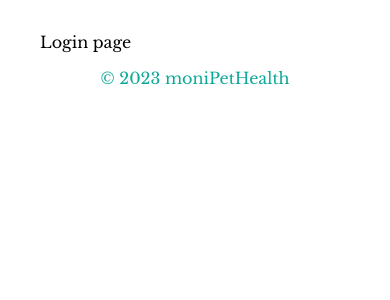
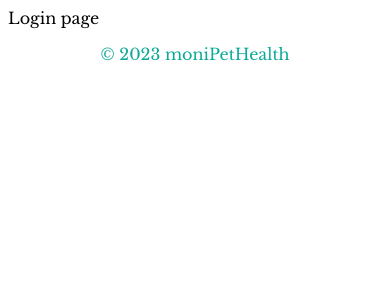
Before and after one commit to mhiratsuka/healthapp, a React (Vite) app in the folder frontend/app/: page /Login in a window 390 px wide. Shown: the top 300 px of the page. Built offline with nearby package versions, Linux system fonts and the light colour scheme.

Commit message:
Fixed global margin for mobile

```diff
--- a/frontend/app/src/components/Layout/index.tsx
+++ b/frontend/app/src/components/Layout/index.tsx
@@ -26,9 +26,12 @@ export const Layout: FC<{ title: string; children?: ReactNode }> = ({
   )
 }
 
-const MainContainer = styled(Box)<{ component: ElementType }>(() => ({
+const MainContainer = styled(Box)<{ component: ElementType }>(({ theme }) => ({
   fontFamily: `${LibreBaskerville}, ${EbGaramond}, ${Serif}`,
   margin: '2rem',
+  [theme.breakpoints.down('md')]: {
+    margin: '0',
+  },
 }))
 
 const Footer = styled(Box)<{ component: ElementType }>(({ theme }) => ({
```
